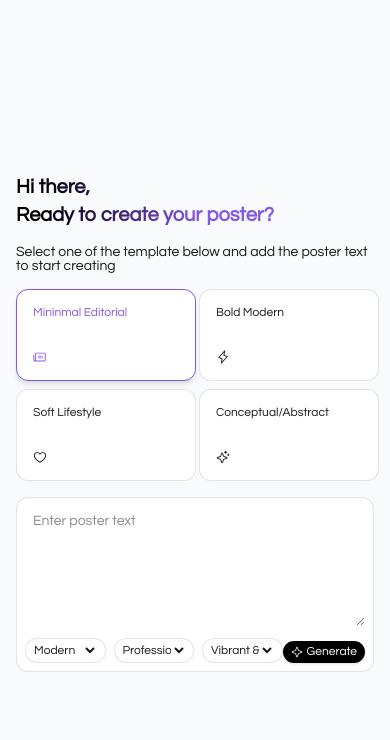
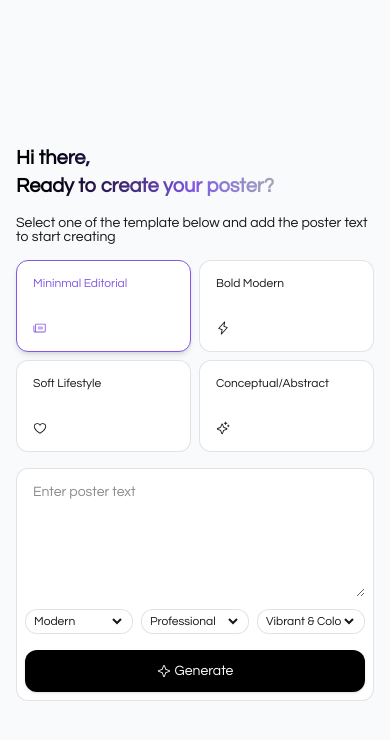
Before and after one commit to abel-otegbola/Posterly, a Next.js app: page /create in a window 390 px wide. Shown: the top 740 px of the page. Built offline with nearby package versions, Linux system fonts and the light colour scheme; a web font is replaced by a local one.

Commit message:
feat: enhance prompt generation with theme-based background descriptions and improve layout responsiveness in TextEditor

```diff
--- a/src/app/create/page.tsx
+++ b/src/app/create/page.tsx
@@ -40,14 +40,20 @@ export default function CreatePosterPage() {
     };
 
     const buildEnhancedPrompt = () => {
+        const themeDirection = theme === "Dark"
+            ? "Extremely dark, deep black or charcoal background dominating 80-90% of the canvas with minimal lighting. Very dark tones throughout."
+            : theme === "Light"
+            ? "Pure white or very light cream background dominating 80-90% of the canvas. Bright, airy, minimal shadows. Very light tones throughout."
+            : "Clean, plain, solid color background with smooth gradients.";
+
         if (template === "Mininmal Editorial") {
-            return `Ultra minimalist ${theme} editorial background inspired by the theme: ${prompt}. 70% negative space, 30% bautiful man or woman, professional and is good fit for ${prompt} and positioned at the right or left edge or far corner. The subject should fade into the background using thick mist, fog, soft blur, or atmospheric haze until almost invisible. The composition must be dominated by vast empty space. Use smooth gradients or barely-there atmospheric textures. Maximum simplicity, clean, modern, poetic, editorial art direction. Color palette: extremely muted, neutral, monochromatic calm tones. Lighting: soft, diffused, barely visible. No text, no letters, no words, no typography, no numbers, no symbols, no logos, no signage, no watermarks.`;
+            return `Photorealistic, ultra minimalist ${theme} editorial background for: ${prompt}. ${themeDirection} 70% plain empty background, 30% realistic beautiful professional person perfectly matching ${prompt}, positioned at right or left edge or corner. Subject must blend seamlessly into plain background using soft natural fade, atmospheric depth, or gentle blur - no harsh edges. Plain background only - absolutely no decorative elements, patterns, textures, or objects. Maximum empty space. Professional photography style. Hyper-realistic, natural lighting, smooth color transitions. No text, no letters, no words, no typography, no numbers, no symbols, no logos, no signage, no watermarks, no graphic elements.`;
         } else if (template === "Bold Modern") {
-            return `Modern bold ${theme} background inspired by the theme: ${prompt}. 70% negative space, 30% subject. Include a small to medium subject that represents the theme. The subject should be compact, placed at the edge or corner of the canvas with vast empty space around it. Use dramatic lighting with clear contrast but keep the subject small relative to the canvas. Background should be mostly empty with smooth gradients or clean solid colors. Modern, confident, minimal visual style. Color palette: bold or high-contrast tones with lots of breathing room. Lighting: cinematic, directional, dramatic. No text, no letters, no words, no typography, no numbers, no symbols, no logos, no signage, no watermarks.`;
+            return `Photorealistic modern bold ${theme} background for: ${prompt}. ${themeDirection} 70% plain empty background, 30% realistic subject representing the theme. Subject compact, placed at edge or corner with vast plain empty space. Subject blends naturally into plain background with professional lighting. Plain solid background only - no decorative elements, patterns, or extra objects. Modern, clean, realistic photography. Dramatic realistic lighting, natural color blending. No text, no letters, no words, no typography, no numbers, no symbols, no logos, no signage, no watermarks, no graphic elements.`;
         } else if (template === "Soft Lifestyle") {
-            return `Soft lifestyle ${theme} background inspired by the theme: ${prompt}. 80% negative space, 20% subject. Include a very gentle, minimal natural subject that subtly represents the theme. The subject should be very small and placed at the bottom or far edge of the canvas with massive amounts of empty space. Heavily blend the subject into the background using natural light, extreme shallow depth of field, or soft blur until barely visible. The background should be mostly plain, calm, and empty. Use smooth gradients and minimal textures. Lifestyle, airy, spacious modern aesthetic. Color palette: warm, earthy, pastel, or neutral tones with maximum breathing room. Lighting: soft daylight, natural, diffused. No text, no letters, no words, no typography, no numbers, no symbols, no logos, no signage, no watermarks.`;
+            return `Photorealistic soft lifestyle ${theme} background for: ${prompt}. ${themeDirection} 80% plain empty background, 20% realistic natural subject subtly representing theme. Subject very small, at bottom or far edge with massive plain empty space. Subject blends seamlessly into plain background using natural soft focus and depth of field - no harsh separation. Plain background only - no decorative elements, patterns, textures, or objects. Lifestyle photography, hyper-realistic. Natural soft daylight, smooth realistic blending. No text, no letters, no words, no typography, no numbers, no symbols, no logos, no signage, no watermarks, no graphic elements.`;
         } else if (template === "Conceptual/Abstract") {
-            return `Conceptual abstract ${theme} background inspired by the theme: ${prompt}. 85% negative space, 15% subject. Represent the theme using barely visible symbolic or abstract visual elements. The subject must be minimal, heavily obscured, and mostly blended into vast empty space. Use heavy atmospheric effects such as thick fog, smoke, blur, or soft distortion to create maximum emptiness. Composition should feel extremely open, spacious, artistic, and meditative. Dreamlike, poetic, ultra-minimal modern visual direction. Color palette: expressive, moody, or monochrome with vast empty areas. Lighting: experimental, soft, or surreal. No text, no letters, no words, no typography, no numbers, no symbols, no logos, no signage, no watermarks.`;
+            return `Photorealistic conceptual ${theme} background for: ${prompt}. ${themeDirection} 85% plain empty background, 15% realistic symbolic element barely visible. Minimal realistic subject heavily blended into vast plain empty space using natural atmospheric effects. Plain background only - no decorative elements, patterns, textures, or extra objects. Photographic, realistic, meditative. Natural experimental lighting, realistic soft blending. No text, no letters, no words, no typography, no numbers, no symbols, no logos, no signage, no watermarks, no graphic elements.`;
         } else {
             return prompt;
         }
@@ -126,8 +132,8 @@ export default function CreatePosterPage() {
             :
 
             <div className="flex flex-col">
-                <h1 className="bg-gradient-to-r from-black via-primary to-primary bg-clip-text text-transparent 2xl:text-[32px] md:text-[28px] text-[20px] font-bold leading-[28px]">Hi there,</h1>
-                <h1 className="bg-gradient-to-r from-black via-primary to-primary bg-clip-text text-transparent 2xl:text-[32px] md:text-[28px] text-[20px] font-bold leading-[28px]">Ready to create your poster?</h1>
+                <h1 className="bg-gradient-to-r from-black via-primary to-[#D9EF34] bg-clip-text text-transparent 2xl:text-[32px] md:text-[28px] text-[20px] font-bold leading-[28px]">Hi there,</h1>
+                <h1 className="bg-gradient-to-r from-black via-primary to-[#D9EF34] bg-clip-text text-transparent 2xl:text-[32px] md:text-[28px] text-[20px] font-bold leading-[28px]">Ready to create your poster?</h1>
                 <p className="my-4">Select one of the template below and add the poster text to start creating</p>
 
                 {/* poster templates */}
@@ -141,7 +147,7 @@ export default function CreatePosterPage() {
                     ].map((element, index) => (
                         <button
                             key={index}
-                            className={`md:max-w-[200px] min-w-[180px] flex md:gap-[60px] gap-[30px] flex-col justify-between rounded-[12px] border border-gray-500/[0.2] p-4 cursor-pointer hover:shadow-lg bg-white duration-300 ${element.name === template ? "border-primary shadow-md text-primary" : ""}`}
+                            className={`md:max-w-[200px] sm:min-w-[180px] flex md:gap-[60px] gap-[30px] flex-col justify-between rounded-[12px] border border-gray-500/[0.2] p-4 cursor-pointer hover:shadow-lg bg-white duration-300 ${element.name === template ? "border-primary shadow-md text-primary" : ""}`}
                             onClick={() => setTemplate(element.name)}
                             title={element.description}
                         >
@@ -160,7 +166,7 @@ export default function CreatePosterPage() {
                         value={prompt}
                         onChange={(e) => setPrompt(e.target.value)}
                     ></textarea>
-                    <div className="flex justify-between items-end">
+                    <div className="flex flex-wrap gap-4 justify-between items-end">
                         {/* Customization Options */}
                         <div className="grid grid-cols-3 gap-2">
                             <Dropdown
@@ -210,7 +216,7 @@ export default function CreatePosterPage() {
                                 ]}
                             />
                         </div>
-                        <Button size="small" onClick={generatePoster} disabled={loading || loadingTexts}>
+                        <Button className="sm:w-auto w-full" onClick={generatePoster} disabled={loading || loadingTexts}>
                             { (loading || loadingTexts) ? <SpinnerIcon className="animate-spin" /> : <><StarFourIcon /> Generate</> }
                         </Button>
                     </div>
--- a/src/components/text-editor/TextEditor.tsx
+++ b/src/components/text-editor/TextEditor.tsx
@@ -417,7 +417,7 @@ export default function TextEditor({ backgroundImage, initialTexts, initialPromp
             </div>
 
             {/* Poster Preview */}
-            <div className="flex justify-center items-center flex-1 w-full px-auto">
+            <div className="flex justify-center items-center flex-1 w-full px-auto min-w-[564px]">
                 <PosterPreview
                     backgroundImage={backgroundImage}
                     textStyles={textStyles}
```
